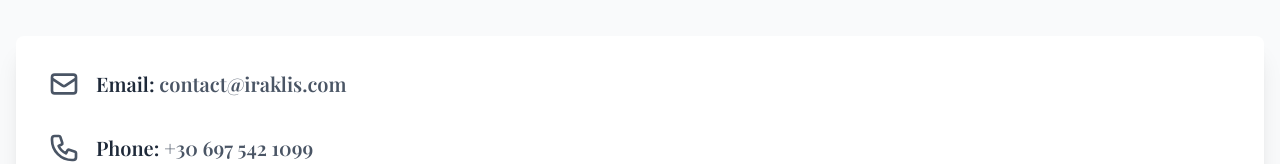
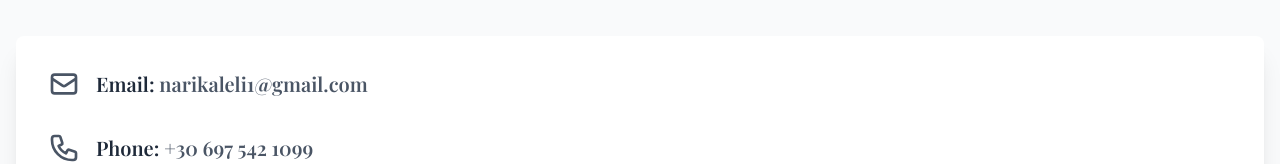
Before and after one commit to paulcureu/iraklis, a Next.js app: page /contact in a window 1280 px wide. Shown: the part 228-392 px from the top of the page. Built offline with nearby package versions, Linux system fonts and the light colour scheme; a web font is replaced by a local one.

Commit message:
Update contact email address on contact page
Replaced the previous contact email with narikaleli1@gmail.com in the contact page to reflect the new contact information.

```diff
--- a/app/contact/page.tsx
+++ b/app/contact/page.tsx
@@ -30,10 +30,10 @@ const ContactPage = () => {
             <p className='text-xl text-gray-800 font-semibold'>
               Email:{" "}
               <a
-                href='mailto:contact@iraklis.com'
+                href='mailto:narikaleli1@gmail.com '
                 className='text-gray-600 hover:text-gray-900'
               >
-                contact@iraklis.com
+                narikaleli1@gmail.com
               </a>
             </p>
           </div>
```
